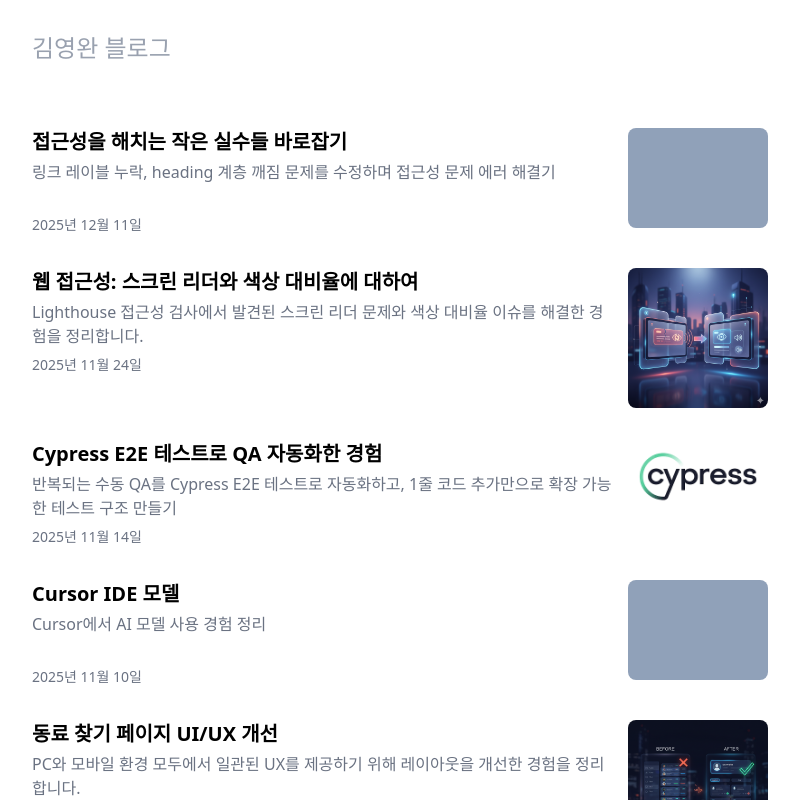
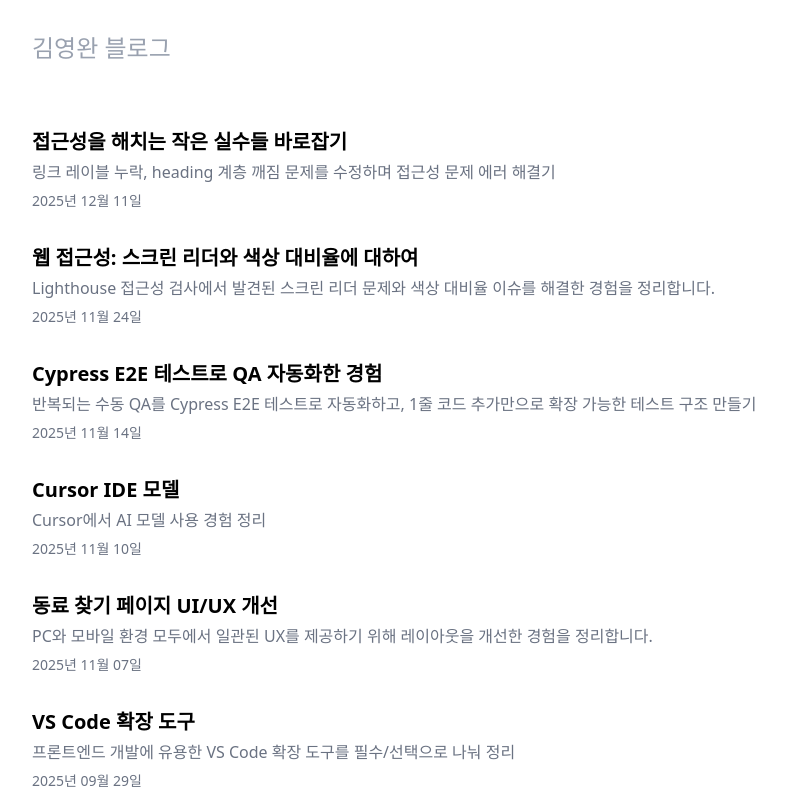
Before and after one commit to kimywann/blog, a Next.js app: page / in a window 1280 px wide. Shown: the top 800 px of the page, without its empty margins (240-1039 px from the left). Built offline with nearby package versions, Linux system fonts and the light colour scheme.

Commit message:
post update

```diff
--- a/posts/improve-accessibility.md
+++ b/posts/improve-accessibility.md
@@ -4,7 +4,9 @@
 description: "링크 레이블 누락, heading 계층 깨짐 문제를 수정하며 접근성 문제 에러 해결기"
 ---
 
-## 웹 접근성 개선 경험 (Lighthouse 94점 → 100점)
+이 글은 네비게이션 링크 레이블 누락과 heading 계층 오류를 어떻게 발견하고 수정했는지, 그 개선 과정을 정리한 기록입니다.
+
+## 문제 배경
 
 <img src="/images/posts/improve-accessibility/1.png" width="550px" style="display: block; margin: 0 auto;" />
 
@@ -14,20 +16,33 @@
 
 <img src="/images/posts/improve-accessibility/2.png" width="550px" style="display: block; margin: 0 auto;" />
 
-Header 네비게이션에서 아이콘만 있는 링크들이 스크린리더에서 이름 없이 읽히는 문제가 있었습니다. 처음에는 아이콘 요소 자체에 aria-label을 주었는데도 경고가 해결되지 않아 원인을 조사했고, **aria-label은 li 처럼 포커스되지 않는 요소가 아닌, 실제로 클릭 가능한 a, button에 적용해야 레이블로 인식된다는 접근성 규칙**을 학습했습니다. 이를 반영해 각 Link 태그에 aria-label을 부여하여 문제를 해결했습니다.
+<br />
 
-### 2. 제목 요소가 내림차순으로 표시되지 않음 (Heading Level 오류)
+헤더 네비게이션에서 아이콘만 있는 링크들이 스크린리더에서 이름 없이 읽히는 문제가 있었습니다. 처음에는 아이콘 링크에 레이블을 주기 위해 `<li>` 요소에 aria-label을 적용했는데, Lighthouse에서는 여전히 **"인식 가능한 링크 이름이 없음"** 경고가 사라지지 않았습니다.
+
+원인을 조사하면서 스크린리더는 포커스 가능한 요소(a, button 등)에서만 레이블을 읽고, `<li>`처럼 포커스되지 않는 컨테이너에 있는 aria-label은 무시한다는 규칙을 확인했습니다.
+
+이 기준을 반영해, 기존처럼 `<li aria-label="프로필">` 형태가 아닌, 실제 클릭 가능한 `<Link>` 또는 `<button>` 요소에 aria-label을 부여하도록 구조를 변경하여 문제를 해결하였습니다.
+
+### 2. 제목 요소가 내림차순으로 표시되지 않음
 
 <img src="/images/posts/improve-accessibility/3.png" width="550px" style="display: block; margin: 0 auto;" />
 
-상품 카드에서 상품명 제목을 h3로 사용했지만, 페이지 전체 구조에 h2가 없어 **heading 계층이 끊어지는 문제**가 발생했습니다. 이 과정을 통해 **스크린리더가 heading 레벨을 문서 구조의 핵심 정보로 사용한다는 점**을 학습했고, 반복되는 상품 카드에서는 시맨틱 heading보다 p가 더 적절하다는 기준을 이해했습니다.
+<br />
 
-상품 카드는 문서의 새로운 섹션이 아니라 목록의 반복 요소이기 때문에 heading을 사용하면 구조가 불필요하게 깊어지고, 스크린리더에서는 의미 없는 제목 목록으로 과도하게 노출될 수 있습니다. 이를 고려해 상품명을 p로 변경하여 문제를 해결했습니다.
+상품 카드에서 상품명 제목을 `<h3>`로 사용했지만, 페이지 전체 구조에 `<h2>`가 없어 **heading 계층이 끊어지는 문제**가 발생했습니다. 이 과정을 통해 스크린리더가 heading 태그를 문서 구조의 핵심 정보로 사용한다는 점을 학습했습니다.
 
-## **결과**
+상품 카드는 문서의 새로운 섹션이 아니라 목록의 반복 요소이기 때문에 heading 태그를 사용하면 구조가 불필요하게 깊어지고, 스크린리더에서는 의미 없는 제목 목록으로 과도하게 노출될 수 있습니다. 이를 고려해 상품명을 `<p>`로 변경하여 문제를 해결했습니다.
 
-<img src="/images/posts/improve-accessibility/4.png" width="550px" style="display: block; margin: 0 auto;" />
-문서 구조와 네비게이션 요소의 접근성이 개선되며 Lighthouse 접근성 점수가 **94점 → 100점**으로 향상되었습니다.
+### **결과**
+
+<img src="/images/posts/improve-accessibility/4.png" width="600px" style="display: block; margin: 0 auto;" />
+
+<br />
+
+문서 구조와 네비게이션 요소의 접근성이 개선되며 Lighthouse 접근성 점수가 94점 → 100점으로 향상되었습니다.
+
+<br />
 
 ## 러닝 포인트
 
--- a/src/app/page.tsx
+++ b/src/app/page.tsx
@@ -26,8 +26,6 @@
   return (
     <div className="space-y-8">
       {allPostsData.map(({ slug, title, date, description }) => {
-        const hasImage = imageExists(slug);
-
         return (
           <article key={slug} className="group">
             <Link href={`/posts/${slug}`} className="block">
@@ -36,28 +34,12 @@
                   <h2 className="text-xl font-semibold text-black group-hover:text-indigo-400 transition-colors duration-300">
                     {title}
                   </h2>
-                  <p className="text-gray-500 text-base line-clamp-2 h-[3rem]">
+                  <p className="text-gray-500 text-base line-clamp-2">
                     {description}
                   </p>
                   <time className="text-gray-500 text-sm">
                     {format(new Date(date), "yyyy년 MM월 dd일")}
                   </time>
-                </div>
-                <div className="flex-shrink-0">
-                  {hasImage ? (
-                    <Image
-                      src={`/images/posts/${slug}/thumbnail.png`}
-                      alt={title}
-                      width={140}
-                      height={120}
-                      className="rounded-lg object-cover group-hover:scale-110 transition-transform duration-300"
-                    />
-                  ) : (
-                    <div
-                      className="w-[140px] h-[100px] rounded-lg bg-slate-400 flex items-center justify-center group-hover:scale-105 transition-transform duration-300"
-                      aria-label={`${title} 썸네일`}
-                    />
-                  )}
                 </div>
               </div>
             </Link>
```
